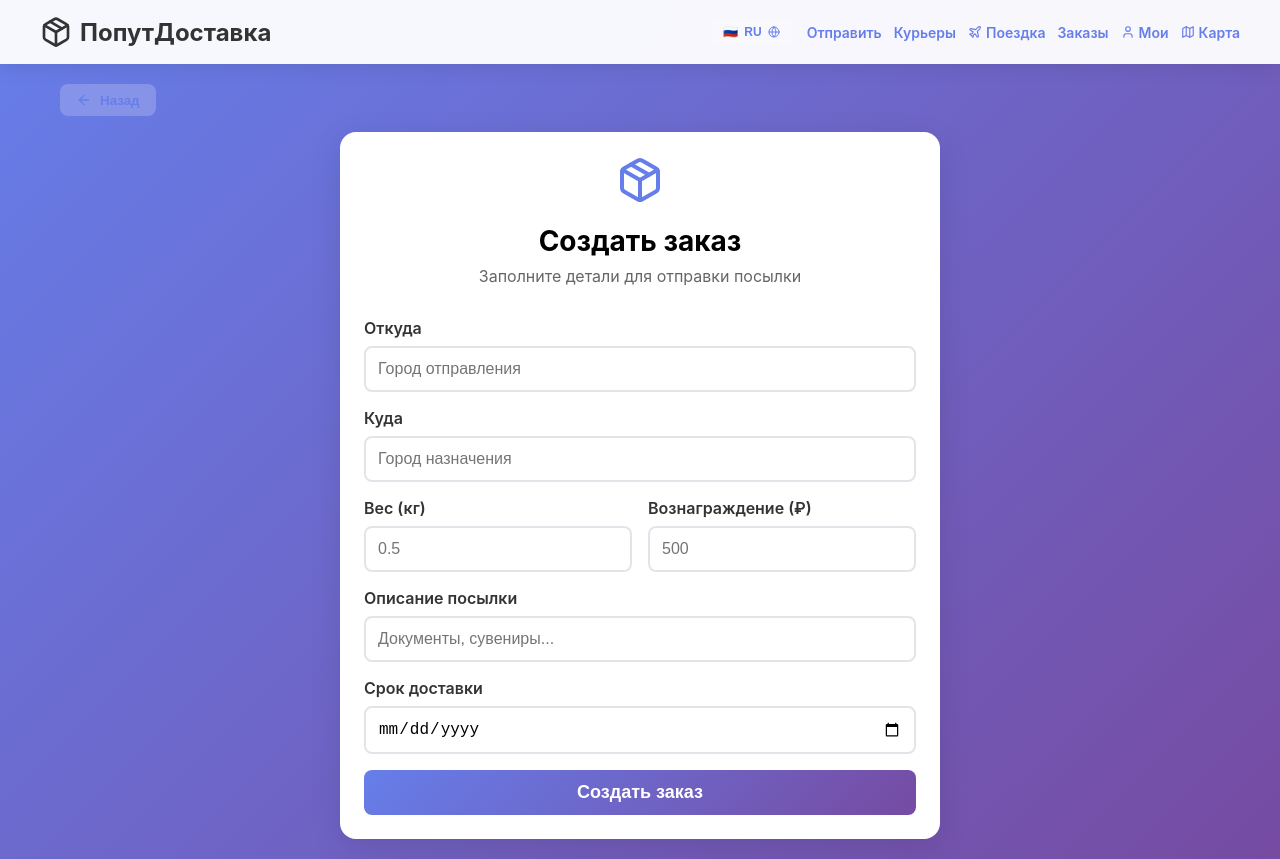
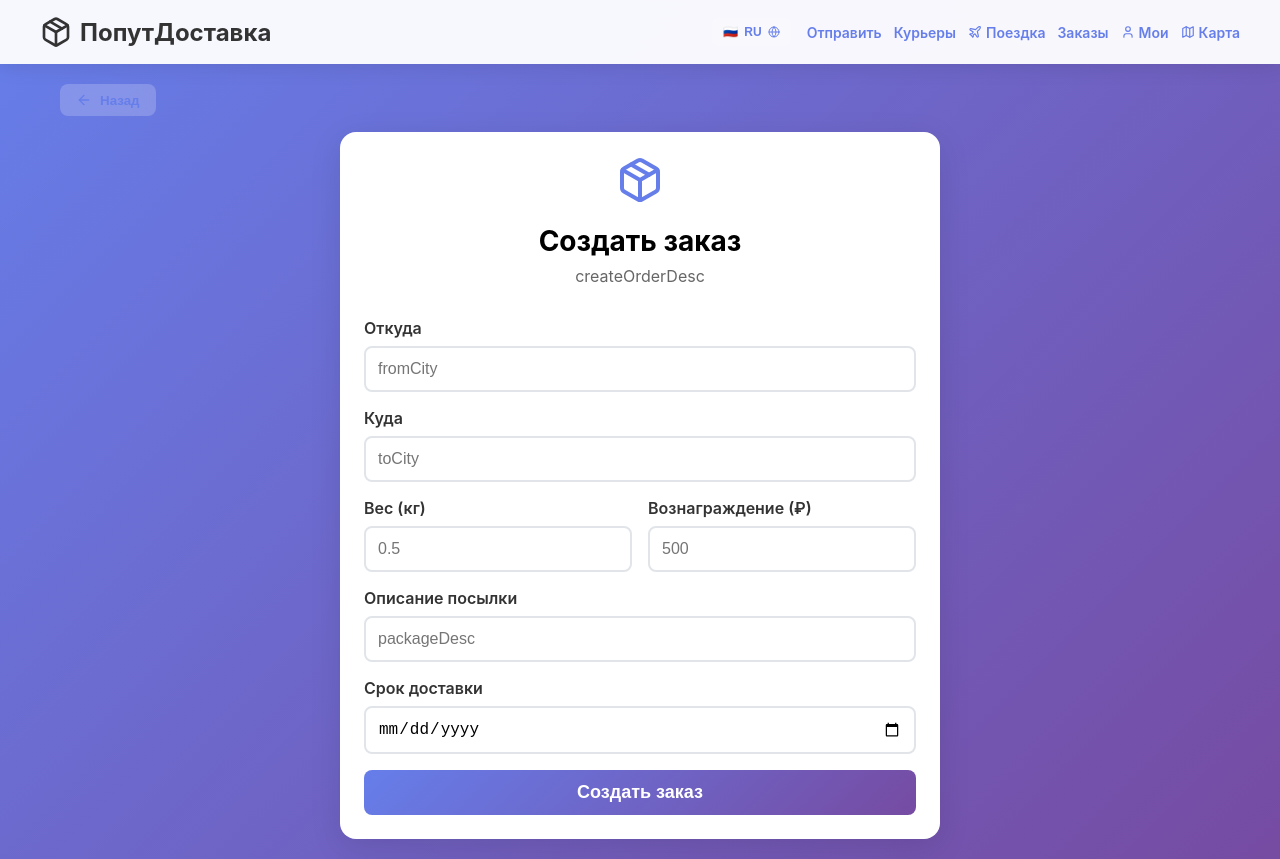
Before and after one commit to Yabuzuk/delivery-app, a React (Create React App) app in the folder frontend/: page /create-order in a window 1280 px wide. Built offline with nearby package versions, Linux system fonts and the light colour scheme.

Commit message:
Добавлены переводы в формы

```diff
--- a/frontend/src/components/BackButton.js
+++ b/frontend/src/components/BackButton.js
@@ -1,9 +1,11 @@
 import React from 'react';
 import { useNavigate } from 'react-router-dom';
 import { ArrowLeft } from 'lucide-react';
+import { useTranslation } from '../utils/LanguageContext';
 
 const BackButton = ({ style = {} }) => {
   const navigate = useNavigate();
+  const { t } = useTranslation();
 
   return (
     <button
@@ -25,7 +27,7 @@ const BackButton = ({ style = {} }) => {
       }}
     >
       <ArrowLeft size={16} />
-      Назад
+      {t('back')}
     </button>
   );
 };
--- a/frontend/src/pages/CreateOrder.js
+++ b/frontend/src/pages/CreateOrder.js
@@ -1,8 +1,10 @@
 import React, { useState } from 'react';
 import { MapPin, Package } from 'lucide-react';
 import BackButton from '../components/BackButton';
+import { useTranslation } from '../utils/LanguageContext';
 
 const CreateOrder = () => {
+  const { t } = useTranslation();
   const [order, setOrder] = useState({
     from: '',
     to: '',
@@ -20,7 +22,7 @@ const CreateOrder = () => {
     existingOrders.push(newOrder);
     localStorage.setItem('orders', JSON.stringify(existingOrders));
 
-    alert('Заказ создан успешно!');
+    alert(t('orderCreated'));
     setOrder({ from: '', to: '', weight: '', description: '', price: '', deadline: '' });
   };
 
@@ -30,16 +32,16 @@ const CreateOrder = () => {
       <div className="card" style={{ maxWidth: '600px', margin: '0 auto' }}>
       <div style={{ textAlign: 'center', marginBottom: '32px' }}>
         <Package size={48} style={{ color: '#667eea', marginBottom: '16px' }} />
-        <h2 style={{ fontSize: '28px', marginBottom: '8px' }}>Создать заказ</h2>
-        <p style={{ color: '#666' }}>Заполните детали для отправки посылки</p>
+        <h2 style={{ fontSize: '28px', marginBottom: '8px' }}>{t('createOrder')}</h2>
+        <p style={{ color: '#666' }}>{t('createOrderDesc') || 'Заполните детали для отправки посылки'}</p>
       </div>
 
       <form onSubmit={handleSubmit}>
         <div className="form-group">
-          <label>Откуда</label>
+          <label>{t('from')}</label>
           <input
             type="text"
-            placeholder="Город отправления"
+            placeholder={t('fromCity') || 'Город отправления'}
             value={order.from}
             onChange={(e) => setOrder({...order, from: e.target.value})}
             required
@@ -47,10 +49,10 @@ const CreateOrder = () => {
         </div>
 
         <div className="form-group">
-          <label>Куда</label>
+          <label>{t('to')}</label>
           <input
             type="text"
-            placeholder="Город назначения"
+            placeholder={t('toCity') || 'Город назначения'}
             value={order.to}
             onChange={(e) => setOrder({...order, to: e.target.value})}
             required
@@ -59,7 +61,7 @@ const CreateOrder = () => {
 
         <div className="grid-2-cols">
           <div className="form-group">
-            <label>Вес (кг)</label>
+            <label>{t('weight')}</label>
             <input
               type="number"
               placeholder="0.5"
@@ -70,7 +72,7 @@ const CreateOrder = () => {
           </div>
 
           <div className="form-group">
-            <label>Вознаграждение (₽)</label>
+            <label>{t('reward')}</label>
             <input
               type="number"
               placeholder="500"
@@ -82,10 +84,10 @@ const CreateOrder = () => {
         </div>
 
         <div className="form-group">
-          <label>Описание посылки</label>
+          <label>{t('description')}</label>
           <input
             type="text"
-            placeholder="Документы, сувениры..."
+            placeholder={t('packageDesc') || 'Документы, сувениры...'}
             value={order.description}
             onChange={(e) => setOrder({...order, description: e.target.value})}
             required
@@ -93,7 +95,7 @@ const CreateOrder = () => {
         </div>
 
         <div className="form-group">
-          <label>Срок доставки</label>
+          <label>{t('deadline')}</label>
           <input
             type="date"
             value={order.deadline}
@@ -103,7 +105,7 @@ const CreateOrder = () => {
         </div>
 
         <button type="submit" className="btn" style={{ width: '100%', fontSize: '18px' }}>
-          Создать заказ
+          {t('createOrder')}
         </button>
       </form>
       </div>
```
